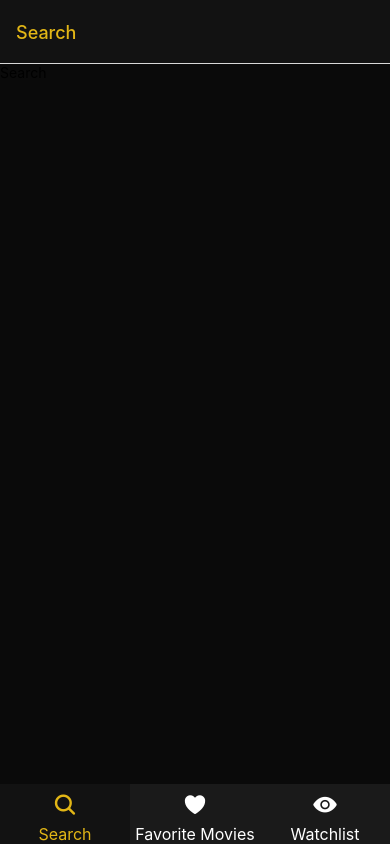
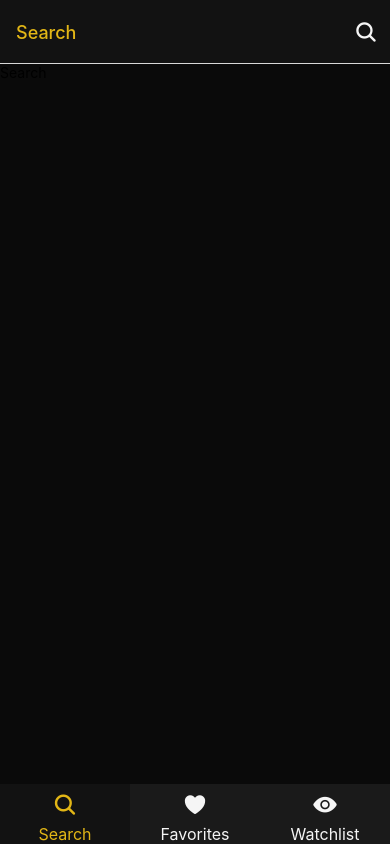
Before and after one commit to TeoZMS/mmdb, a React Native app: screen /Search in a window 390 px wide. Built offline with nearby package versions, Linux system fonts and the light colour scheme.

Commit message:
Added Search Button and Search Input

```diff
--- a/App.js
+++ b/App.js
@@ -9,6 +9,7 @@ import SearchScreen from "./screens/SearchScreen"
 import FavoritesScreen from "./screens/FavoritesScreen"
 import WatchlistScreen from "./screens/WatchlistScreen"
 import { Colors } from "./constants/colors"
+import Search from "./components/Search"
 
 export default function App() {
     const Tab = createBottomTabNavigator()
@@ -24,21 +25,23 @@ export default function App() {
                     tabBarActiveTintColor: Colors.primary500,
                     tabBarActiveBackgroundColor: Colors.gray200,
                     tabBarInactiveBackgroundColor: Colors.gray300,
-                    tabBarInactiveTintColor: "white",
-                    tabBarStyle: { height: 60, borderTopWidth: 0 }
+                    tabBarInactiveTintColor: Colors.gray900,
+                    tabBarStyle: { height: 60, borderTopWidth: 0 },
+                    tabBarHideOnKeyboard: true
                 }}
                 sceneContainerStyle={{ backgroundColor: Colors.gray100 }}
             >
                 <Tab.Screen
                     name="Search"
                     component={SearchScreen}
-                    options={{ tabBarIcon: ({ color, size }) => <Ionicons name="search" color={color} size={size} /> }}
+                    options={{
+                        tabBarIcon: ({ color, size }) => <Ionicons name="search" color={color} size={size} />
+                    }}
                 />
                 <Tab.Screen
                     name="Favorites"
                     component={FavoritesScreen}
                     options={{
-                        title: "Favorite Movies",
                         tabBarIcon: ({ color, size }) => <Ionicons name="heart" color={color} size={size} />
                     }}
                 />
--- /dev/null
+++ b/components/Search.js
@@ -0,0 +1,23 @@
+import { StyleSheet, TextInput, View } from "react-native"
+import { Colors } from "../constants/colors"
+
+function Search({ onBlur, onChangeText, value }) {
+    return (
+        <View style={styles.container}>
+            <TextInput style={styles.textInput} onBlur={onBlur} autoFocus={true} onChangeText={onChangeText} value={value} />
+        </View>
+    )
+}
+
+export default Search
+
+const styles = StyleSheet.create({
+    container: {
+        margin: 6,
+        padding: 8,
+        backgroundColor: Colors.gray900
+    },
+    textInput: {
+        fontSize: 18
+    }
+})
--- /dev/null
+++ b/components/UI/IconButton.js
@@ -0,0 +1,22 @@
+import { Pressable, StyleSheet } from "react-native"
+import { Ionicons } from "@expo/vector-icons"
+import { Colors } from "../../constants/colors"
+
+function IconButton({ icon, onPress }) {
+    return (
+        <Pressable onPress={onPress} style={styles.container}>
+            <Ionicons name={icon} size={24} color={Colors.gray900} />
+        </Pressable>
+    )
+}
+
+export default IconButton
+
+const styles = StyleSheet.create({
+    container: {
+        padding: 6,
+        margin: 6,
+        justifyContent: "center",
+        alignItems: "center"
+    }
+})
--- a/constants/colors.js
+++ b/constants/colors.js
@@ -3,5 +3,6 @@ export const Colors = {
     accent500: "#5799ef",
     gray100: "#0a0a0a",
     gray200: "#121212",
-    gray300: "#1A1A1A"
+    gray300: "#1A1A1A",
+    gray900: "#f5f5f5"
 }
--- a/screens/SearchScreen.js
+++ b/screens/SearchScreen.js
@@ -1,7 +1,39 @@
+import { useEffect, useState } from "react"
 import { Text } from "react-native"
+import Search from "../components/Search"
+import IconButton from "../components/UI/IconButton"
 
-function SearchScreen() {
-    return <Text>Search</Text>
+function SearchScreen({ navigation }) {
+    const [searchInputShown, setSearchInputShown] = useState(false)
+    const [searchText, setSearchText] = useState("")
+
+    useEffect(() => {
+        navigation.setOptions({
+            headerRight: () => <IconButton icon="search" onPress={() => setSearchInputShown(true)} />
+        })
+    }, [navigation, setSearchInputShown])
+
+    useEffect(() => {
+        console.log(searchText)
+    }, [searchText])
+
+    if (searchInputShown) {
+        return (
+            <Search
+                onBlur={() => setSearchInputShown(false)}
+                onChangeText={text => {
+                    setSearchText(text)
+                }}
+                value={searchText}
+            />
+        )
+    }
+
+    return (
+        <>
+            <Text>Search</Text>
+        </>
+    )
 }
 
 export default SearchScreen
```
